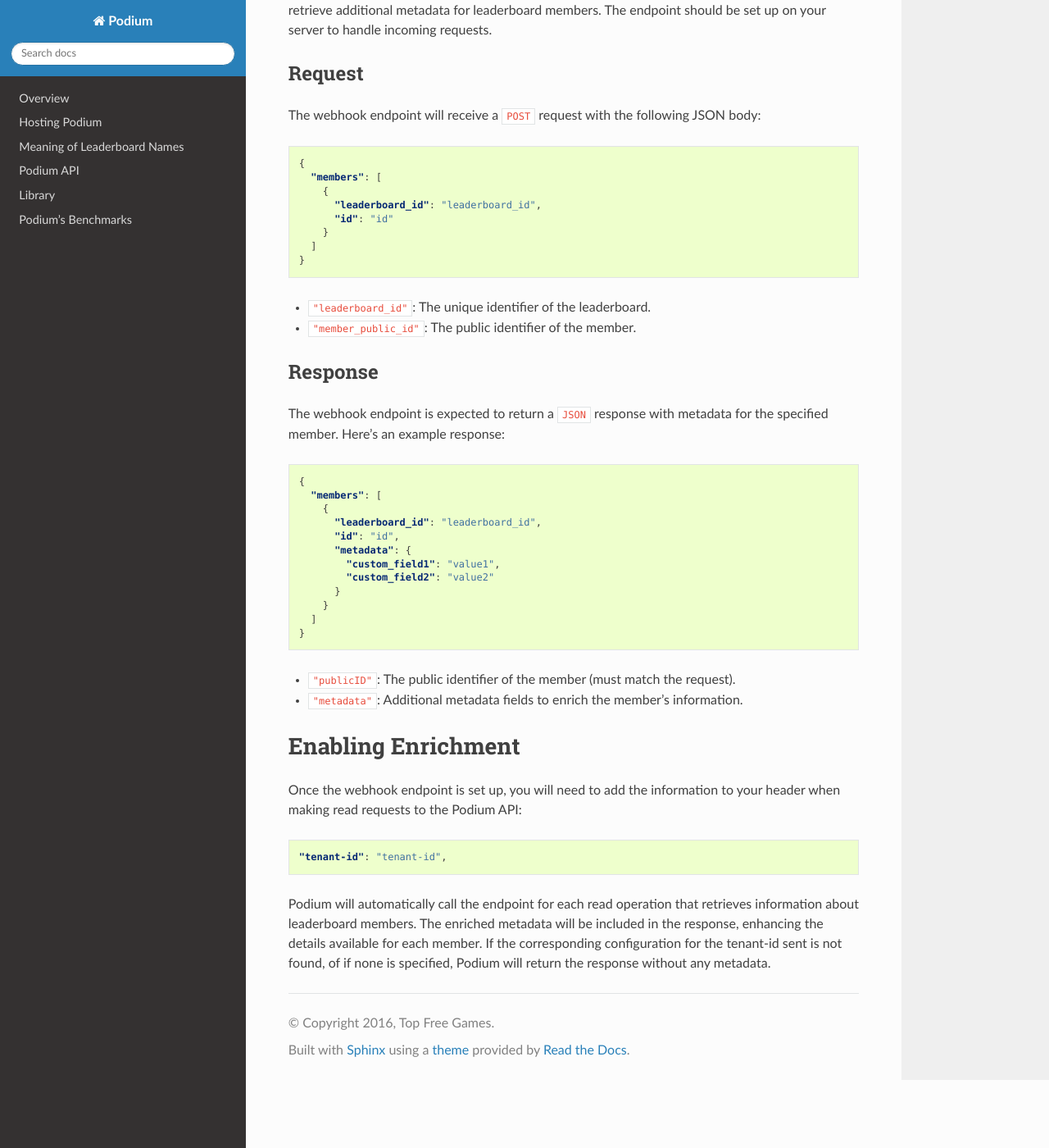
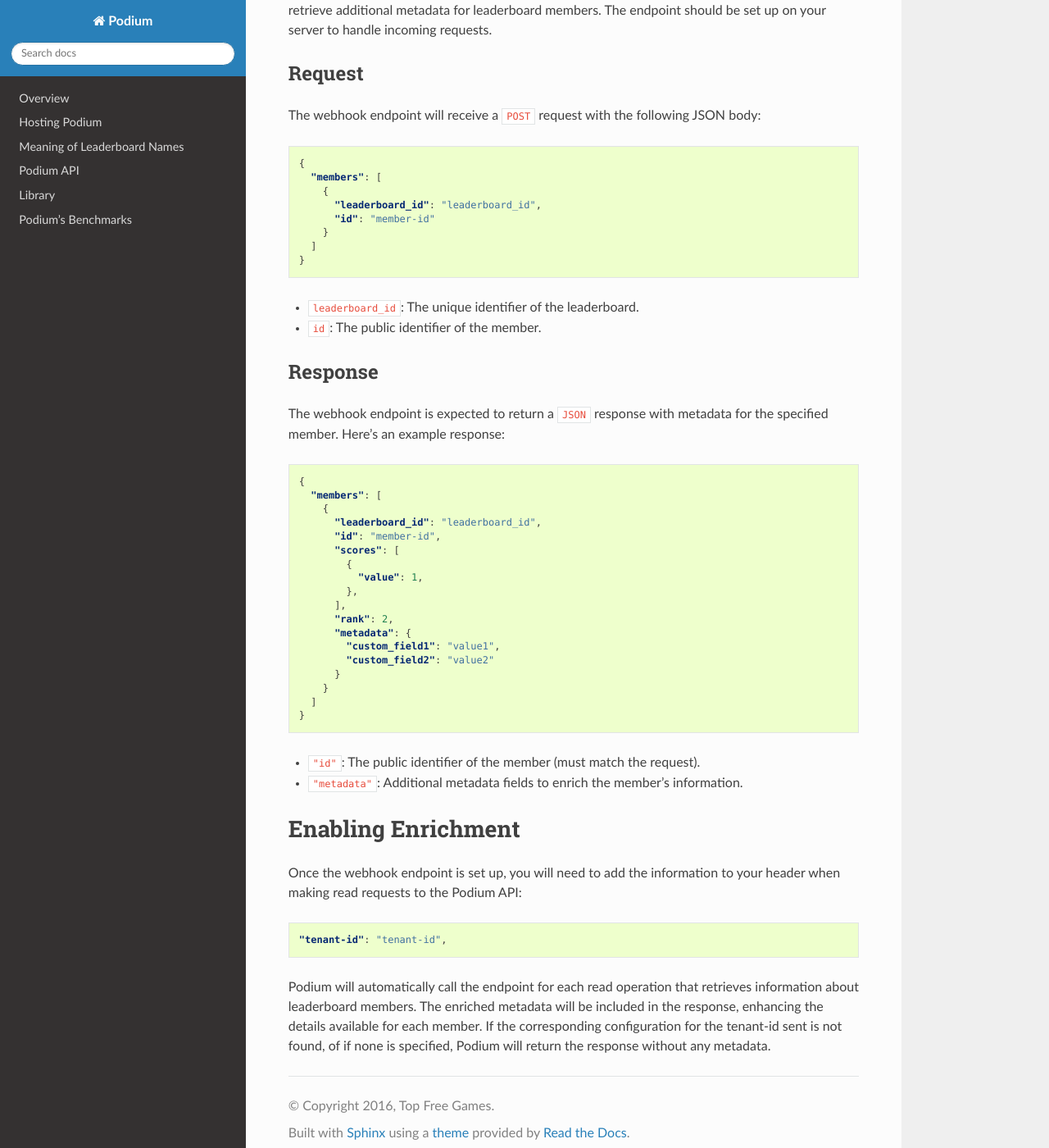
Before and after one commit to topfreegames/podium, a Sphinx documentation site: the page built from docs/leaderboard-enrichment.md, in a window 1280 px wide and 1400 px high, scrolled down 689 px. Shown: the whole window at 82% size. Built offline with Sphinx 7.4.7 and the Read the Docs theme 2.0.0, drawn with Linux system fonts in a browser that asks for light colours.

Commit message:
update docs

````diff
--- a/docs/leaderboard-enrichment.md
+++ b/docs/leaderboard-enrichment.md
@@ -30,14 +30,14 @@
   "members": [
     {
       "leaderboard_id": "leaderboard_id",
-      "id": "id"
+      "id": "member-id"
     }
   ]
 }
 ```
 
-- `"leaderboard_id"`: The unique identifier of the leaderboard.
-- `"member_public_id"`: The public identifier of the member.
+- `leaderboard_id`: The unique identifier of the leaderboard.
+- `id`: The public identifier of the member.
 
 ### Response
 
@@ -48,7 +48,13 @@
   "members": [
     {
       "leaderboard_id": "leaderboard_id",
-      "id": "id",
+      "id": "member-id",
+      "scores": [
+        {
+          "value": 1,
+        },
+      ],
+      "rank": 2,
       "metadata": {
         "custom_field1": "value1",
         "custom_field2": "value2"
@@ -58,7 +64,7 @@
 }
 ```
 
-- `"publicID"`: The public identifier of the member (must match the request).
+- `"id"`: The public identifier of the member (must match the request).
 - `"metadata"`: Additional metadata fields to enrich the member's information.
 
 ## Enabling Enrichment
````
